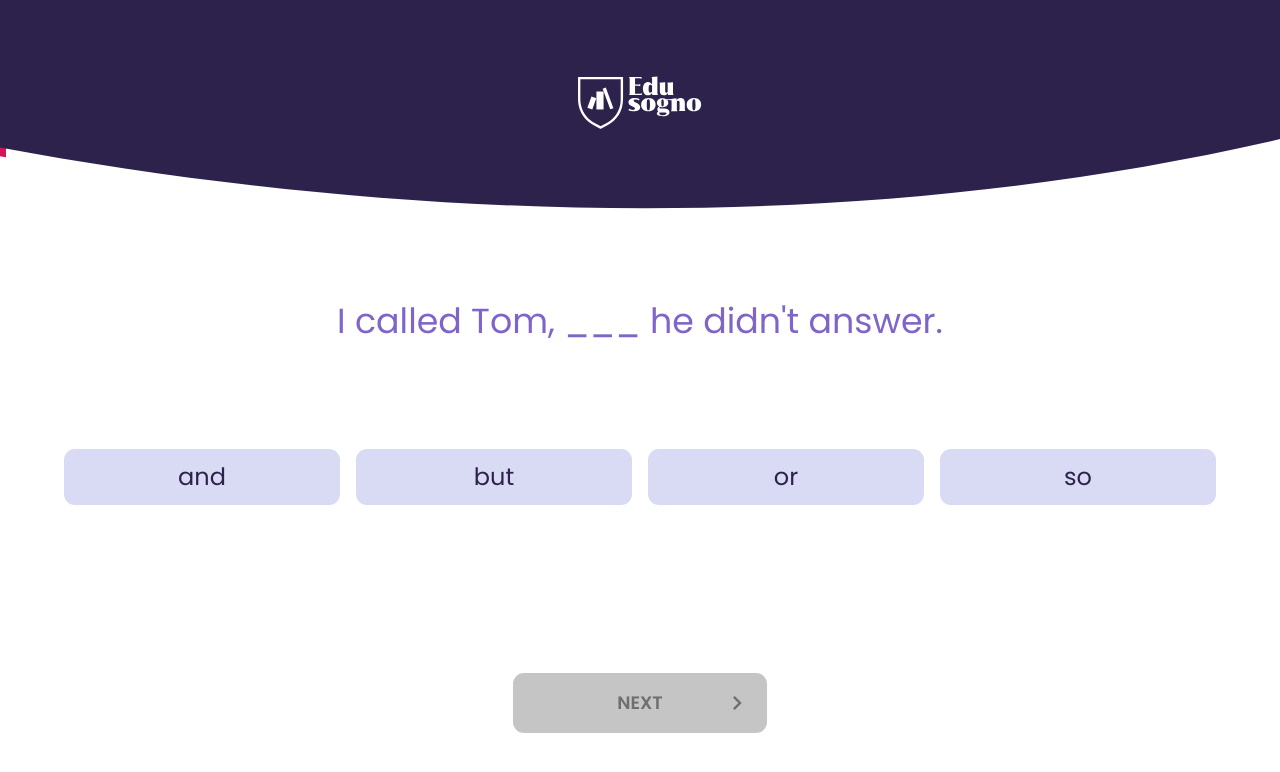
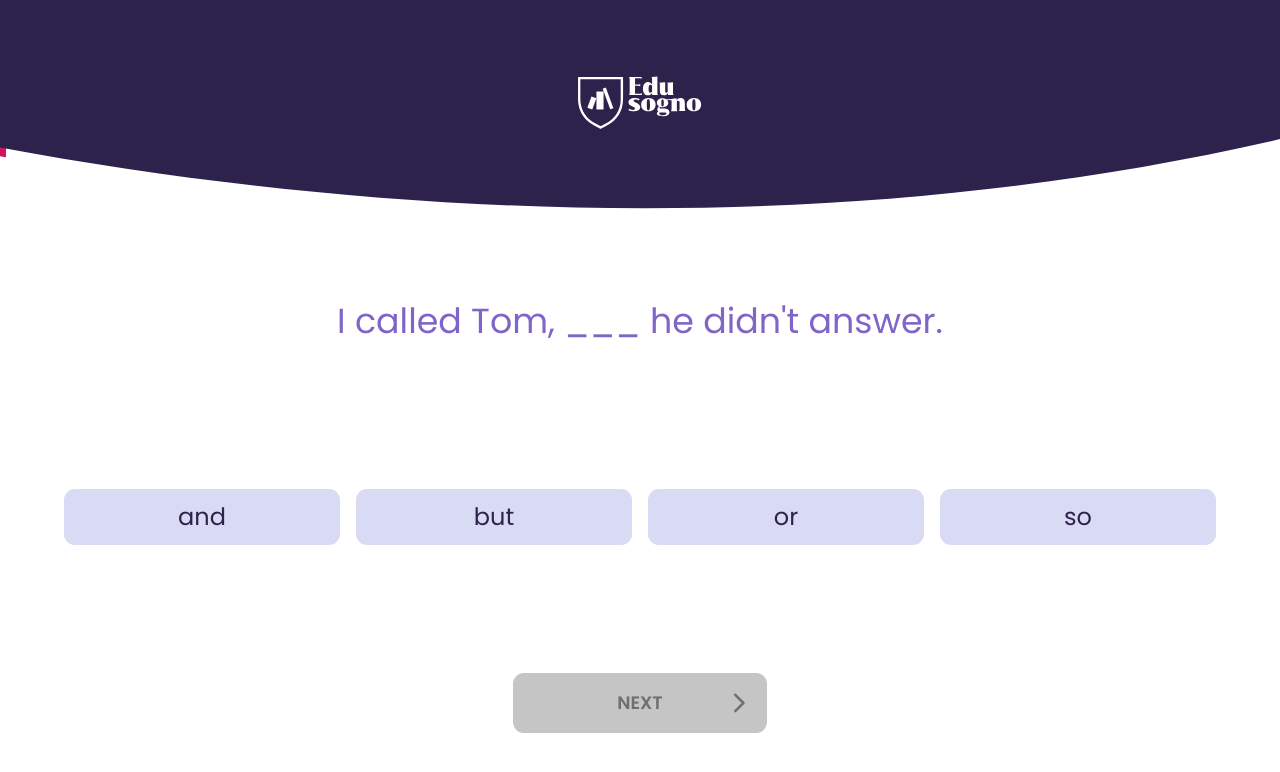
Before and after one commit to viktor998/ed-simulator, a React (Vite) app: page /quiz in a window 1280 px wide. Shown: the top 772 px of the page. Built offline with nearby package versions, Linux system fonts and the light colour scheme; no server answers.

Commit message:
audio fixes

```diff
--- a/src/pages/LandingPage.jsx
+++ b/src/pages/LandingPage.jsx
@@ -62,7 +62,7 @@ const LandingPage = () => {
     >
       <Header
         sx={{
-          ["@media (max-height:963px)"]: {
+          ["@media (max-height:963px) and (min-width:763px)"]: {
             paddingBottom: "10vh",
           },
           "& nav": {
--- a/src/pages/QuizPage.jsx
+++ b/src/pages/QuizPage.jsx
@@ -1,5 +1,5 @@
 import { ChevronLeft, ChevronRight } from "@mui/icons-material";
-import { Box, Button, Typography, useMediaQuery} from "@mui/material";
+import { Box, Button, Typography, useMediaQuery } from "@mui/material";
 import dayjs from "dayjs";
 import customParseFormat from "dayjs/plugin/customParseFormat";
 import React, { useCallback, useEffect, useState } from "react";
@@ -7,8 +7,15 @@ import { useNavigate } from "react-router-dom";
 
 import logoEduBianco from "../assets/img/logoEduBianco.svg";
 import Header from "../components/Header";
-
-dayjs.extend(customParseFormat);
+import {
+  ArrowBackIosRounded,
+  ArrowForwardIosRounded,
+  CheckCircleRounded,
+  ExpandMore,
+  HighlightOff,
+  Visibility,
+  VisibilityOff,
+} from "@mui/icons-material";
 
 const TOMTOM_KEY = import.meta.env.VITE_TOMTOM_API;
 document.title = "Form Edusogno";
@@ -88,8 +95,11 @@ const QuizPage = () => {
         <Box
           className={`absolute right-0 top-0 bg-white nascondi transition-all`}
           sx={{
-          width:`${100 - ((activeQuestion+0.01) / (questions.length - 1)) * 100}%`,
-          transition:"all 2s"}}
+            width: `${
+              100 - ((activeQuestion + 0.01) / (questions.length - 1)) * 100
+            }%`,
+            transition: "all 2s",
+          }}
         ></Box>
       </Header>
 
@@ -125,18 +135,19 @@ const QuizPage = () => {
               gridTemplateColumns: "1fr",
               width: "90%",
               gap: "1rem",
-               "& button": {
 
-fontWeight:"400",
-maxHeight:"56px"
-                },
+              "& button": {
+                fontWeight: "400",
+                maxHeight: "56px",
+              },
               ["@media (min-width:763px)"]: {
                 gridTemplateColumns: "1fr 1fr 1fr 1fr",
+                marginTop: "10vh",
                 "& button": {
                   width: "100%",
                   minWidth: "174px",
                   textTransform: "none",
-                  fontSize:"24px"
+                  fontSize: "24px",
                 },
               },
               ["@media (min-width:1047px)"]: {
@@ -178,50 +189,16 @@ maxHeight:"56px"
             sx={{
               display: "flex",
               justifyContent: "center",
-              gap: "1rem",
+              gap: "2rem",
+              width: "100%",
               "& button": {
-                height: "fit-content",
                 width: "254px",
-                display: "flex",
-                flexDirection: "row",
-                position: "relative",
               },
-              "& button:first-of-type": {
-                height: "fit-content",
-                width: "254px",
-                display: "flex",
-                flexDirection: "row",
-                position: "relative",
-              },
-
               ["@media (max-width:1047px)"]: {
                 "& button": {
                   aspectRatio: "1/1",
                   borderRadius: "50%!important",
-                  padding: "0",
-                  display: "flex",
-                  justifyContent: "center",
-                  alignItems: "center",
-                  width: "64px",
-                  "& svg": {
-                    position: "relative",
-                    left: "unset",
-                    right: "unset",
-                  },
-                },
-                "& button:first-of-type": {
-                  aspectRatio: "1/1",
-                  borderRadius: "50%!important",
-                  padding: "0",
-                  width: "64px",
-                  display: "flex",
-                  justifyContent: "center",
-                  alignItems: "center",
-                  "& svg": {
-                    position: "relative",
-                    right: "unset",
-                    left: "unset",
-                  },
+                  width: "initial",
                 },
               },
             }}
@@ -230,19 +207,13 @@ maxHeight:"56px"
               <Button
                 variant="contained"
                 color="buttonBack"
-                  size="large"
+                size="large"
+                // sx={{ }}
                 onClick={() => back()}
               >
-                <ChevronLeft
+                <ArrowBackIosRounded
+                  fontSize={smUp ? "small" : "medium"}
                   className="lg:absolute lg:left-4"
-                  sx={{
-                    width: "28px",
-                    height: "28px",
-                    ["@media (max-width:1047px)"]: {
-                      width: "24px",
-                      height: "24px",
-                    },
-                  }}
                 />
                 {!smUp && <span>back</span>}
               </Button>
@@ -251,20 +222,13 @@ maxHeight:"56px"
               disabled={!Boolean(answers[activeQuestion])}
               variant="contained"
               color="button"
-                size="large"
+              size="large"
               onClick={() => next()}
             >
               {!smUp && <span>Next</span>}
-              <ChevronRight
+              <ArrowForwardIosRounded
                 className="lg:absolute lg:right-4"
-                sx={{
-                  width: "28px",
-                  height: "28px",
-                  ["@media (max-width:1047px)"]: {
-                      width: "24px",
-                      height: "24px",
-                    },
-                }}
+                fontSize={smUp ? "small" : "medium"}
               />
             </Button>
           </Box>
--- a/src/pages/ResultPage.jsx
+++ b/src/pages/ResultPage.jsx
@@ -87,7 +87,7 @@ const ResultPage = () => {
           display: "flex",
           flexDirection: "column",
           justifyContent: "end",
-          paddingBottom:"8vh"
+          paddingBottom: "8vh",
         }}
       >
         <Box
@@ -106,7 +106,7 @@ const ResultPage = () => {
             component={"p"}
             sx={{
               fontSize: "calc(28px + 1vw)",
-              fontWeight: "700",
+              fontWeight: "600",
               color: "#ffffff",
               textAlign: "center",
               ["@media (max-width:1047px)"]: {
@@ -135,7 +135,7 @@ const ResultPage = () => {
             }}
           >
             Purtroppo tramite questo test possiamo solo darti una stima del tuo
-            livello di grammatica che è intorno ad un <br/> <b>[LIVELLO]</b>
+            livello di grammatica che è intorno ad un <br /> <b>[LIVELLO]</b>
           </Typography>
         </Box>
       </Box>
@@ -176,16 +176,15 @@ const ResultPage = () => {
               maxWidth: "418px",
               width: "100%",
               boxShadow: "0px 0px 30px #D4145A",
-              height:"10vh",
-                              fontSize:"calc(32px + 0.5vh)!important",
+              height: "10vh",
+              fontSize: "calc(32px + 0.5vh)!important",
               // color: "#31602A!important",
               ["@media (max-width:763px)"]: {
                 maxWidth: "75%",
-                 fontSize:"calc(16px + 0.5vh)!important",
-
+                fontSize: "calc(16px + 0.5vh)!important",
               },
             }}
-              size="large"
+            size="large"
             color="button"
             variant="contained"
           >
```
